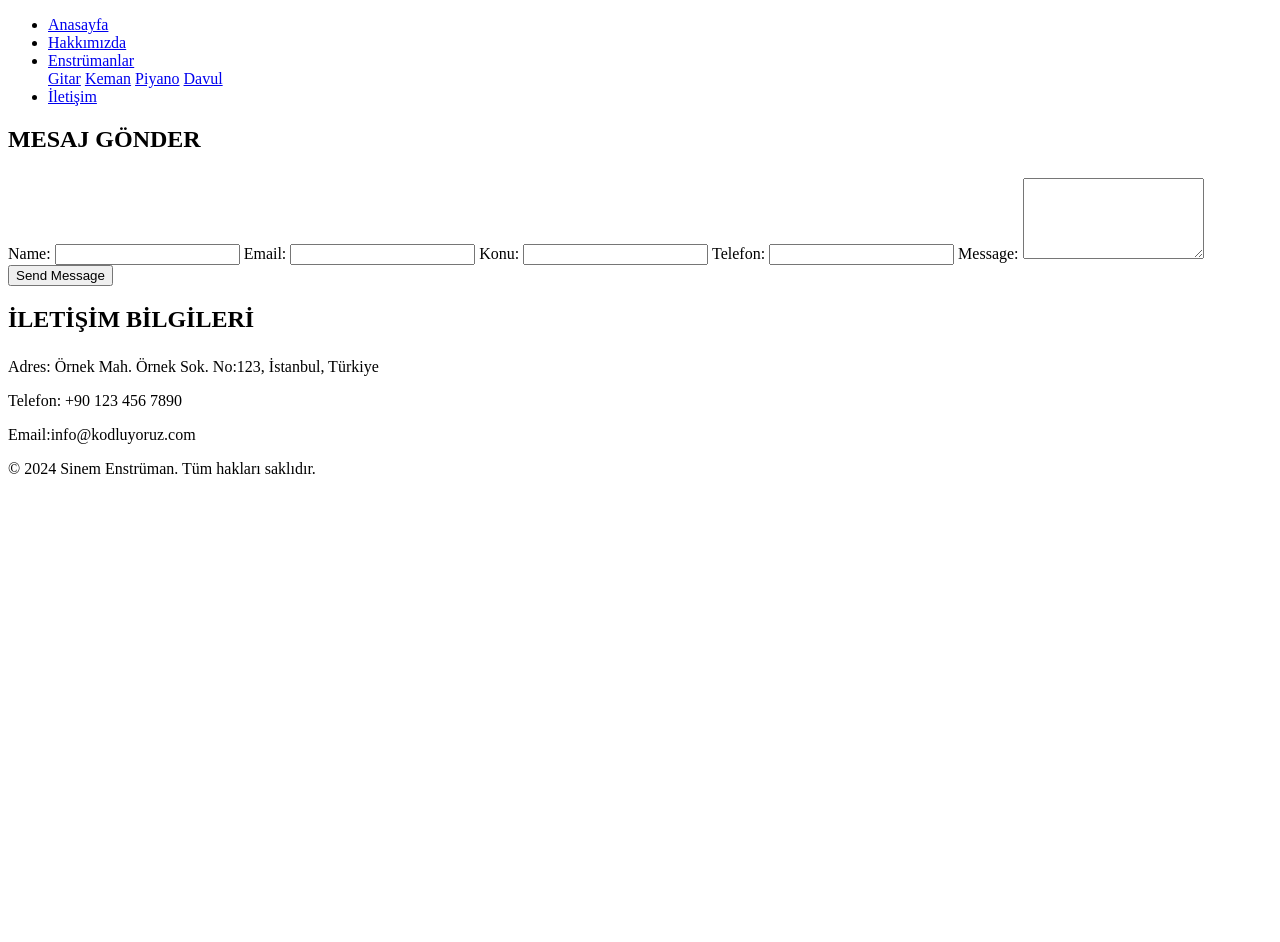
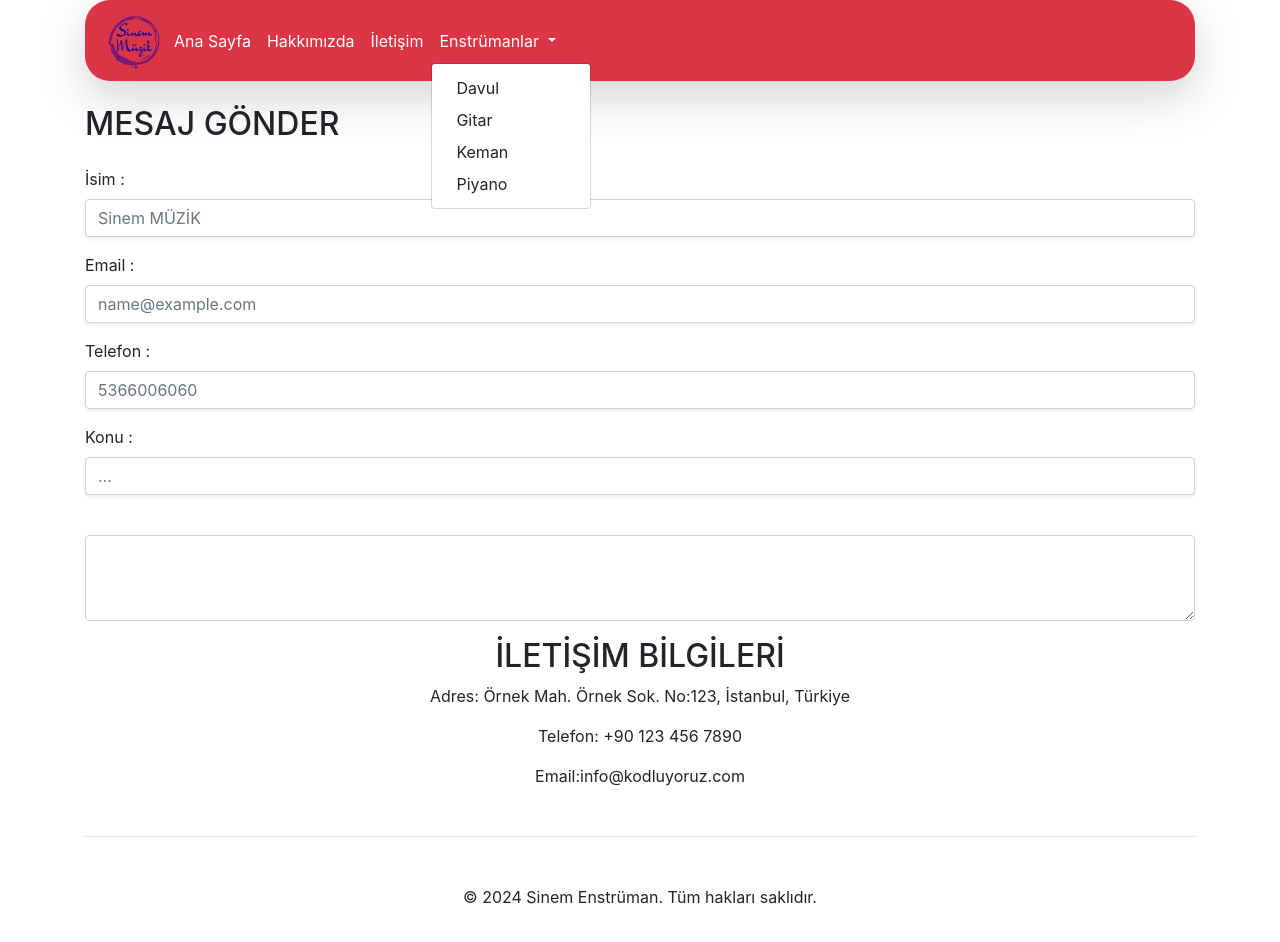
Before and after one commit to kocahalil/kodluyoruz-bootstrap-odev1, a plain HTML site: page contact.html in a window 1280 px wide. Both pictures are taken after a click on the button "Enstrümanlar". Before the commit the page ends 800 px from the top, so only its background shows below. Drawn offline with nearby package versions, Linux system fonts and the light colour scheme; a web font is replaced by a local one.

Commit message:
index, about ve contact sayfaları tamamlandı.

```diff
--- a/contact.html
+++ b/contact.html
@@ -4,52 +4,69 @@
     <meta charset="UTF-8" />
     <meta name="viewport" content="width=device-width, initial-scale=1.0" />
     <title>Contact</title>
+            <link rel="stylesheet" href="https://cdn.jsdelivr.net/npm/bootstrap@4.5.3/dist/css/bootstrap.min.css" integrity="sha384-TX8t27EcRE3e/ihU7zmQxVncDAy5uIKz4rEkgIXeMed4M0jlfIDPvg6uqKI2xXr2" crossorigin="anonymous">
+    <link rel="preconnect" href="https://fonts.googleapis.com">
+<link rel="preconnect" href="https://fonts.gstatic.com" crossorigin>
+<link href="https://fonts.googleapis.com/css2?family=SUSE+Mono:ital,wght@0,100..800;1,100..800&display=swap" rel="stylesheet">
     <link rel="stylesheet" href="style.css" />
   </head>
   <body>
     <div class="container">
       <!-- NAVBAR START -->
-      <nav>
-        <ul class="navbar">
-          <li><a href="index.html">Anasayfa</a></li>
-          <li><a href="about.html">Hakkımızda</a></li>
-          <li class="dropdown">
-            <a href="javascript:void(0)" class="dropbtn">Enstrümanlar</a>
-            <div class="dropdown-content">
-              <a href="enstrumanlar/gitar.html">Gitar</a>
-              <a href="enstrumanlar/keman.html">Keman</a>
-              <a href="enstrumanlar/piano.html">Piyano</a>
-              <a href="enstrumanlar/davul.html">Davul</a>
-            </div>
-          </li>
-          <li><a href="contact.html">İletişim</a></li>
-        </ul>
-      </nav>
+<nav class="navbar navbar-expand-lg navbar-dark bg-danger shadow-lg">
+  <img src="/image/logo.jpg" class="w-auto" alt="sinem müzik logo">
+  <button class="navbar-toggler" type="button" data-toggle="collapse" data-target="#navbarNavDropdown" aria-controls="navbarNavDropdown" aria-expanded="false" aria-label="Toggle navigation">
+    <span class="navbar-toggler-icon"></span>
+  </button>
+  <div class="collapse navbar-collapse" id="navbarNavDropdown">
+    <ul class="navbar-nav">
+      <li class="nav-item active">
+        <a class="nav-link" href="/index.html">Ana Sayfa <span class="sr-only">(current)</span></a>
+      </li>
+      <li class="nav-item active">
+        <a class="nav-link" href="/about.html">Hakkımızda</a>
+      </li>
+      <li class="nav-item active">
+        <a class="nav-link" href="/contact.html">İletişim</a>
+      </li>
+      <li class="nav-item active dropdown">
+        <a class="nav-link dropdown-toggle" href="#" id="navbarDropdownMenuLink" role="button" data-toggle="dropdown" aria-haspopup="true" aria-expanded="false">
+          Enstrümanlar
+        </a>
+        <div class="dropdown-menu text-dark" aria-labelledby="navbarDropdownMenuLink">
+          <a class="dropdown-item" href="/enstrumanlar/davul.html">Davul</a>
+          <a class="dropdown-item" href="/enstrumanlar/gitar.html">Gitar</a>
+          <a class="dropdown-item" href="/enstrumanlar/keman.html">Keman</a>
+          <a class="dropdown-item" href="/enstrumanlar/piano.html">Piyano</a>
+        </div>
+      </li>
+    </ul>
+  </div>
+</nav>
       <!-- NAVBAR END -->
-      <main class="contact-main">
+      <main class="contact-main mt-4">
         <section class="contact-section">
           <h2>MESAJ GÖNDER</h2>
           <h6></h6>
-          <form action="#" method="post" class="contact-form">
-            <label for="name">Name:</label>
-            <input type="text" id="name" name="name" required />
+<form>
+  <div class="form-group">
+    <label class="mt-3" for="exampleFormControlInput1">İsim :</label>
+    <input type="name" class="form-control shadow-sm" id="exampleFormControlInput1" placeholder="Sinem MÜZİK">
+    <label class="mt-3" for="exampleFormControlInput1">Email :</label>
+    <input type="email" class="form-control shadow-sm" id="exampleFormControlInput1" placeholder="name@example.com">
+    <label class="mt-3" for="exampleFormControlInput1">Telefon :</label>
+    <input type="telefon" class="form-control shadow-sm" id="exampleFormControlInput1" placeholder="5366006060">
+    <label class="mt-3" for="exampleFormControlInput1">Konu :</label>
+    <input type="konu" class="form-control shadow-sm" id="exampleFormControlInput1" placeholder="...">
+  </div>
 
-            <label for="email">Email:</label>
-            <input type="email" id="email" name="email" required />
-
-            <label for="konu">Konu:</label>
-            <input type="text" id="konu" name="konu" required />
-
-            <label for="number">Telefon:</label>
-            <input type="tel" id="tel" name="tel" />
-
-            <label for="message">Message:</label>
-            <textarea id="message" name="message" rows="5" required></textarea>
-
-            <button type="submit">Send Message</button>
-          </form>
+  <div class="form-group">
+    <label for="exampleFormControlTextarea1"></label>
+    <textarea class="form-control" id="exampleFormControlTextarea1" rows="3"></textarea>
+  </div>
+</form>
         </section>
-        <section class="contact-info">
+        <section class="contact-info text-center">
           <h2>İLETİŞİM BİLGİLERİ</h2>
           <h6></h6>
           <p>Adres: Örnek Mah. Örnek Sok. No:123, İstanbul, Türkiye</p>
@@ -59,8 +76,13 @@
       </main>
 
       <footer>
+      <footer class="text-center pt-4 my-md-5 pt-md-5 border-top">
         <p>&copy; 2024 Sinem Enstrüman. Tüm hakları saklıdır.</p>
       </footer>
     </div>
+
+            <script src="https://cdn.jsdelivr.net/npm/jquery@3.5.1/dist/jquery.slim.min.js" integrity="sha384-DfXdz2htPH0lsSSs5nCTpuj/zy4C+OGpamoFVy38MVBnE+IbbVYUew+OrCXaRkfj" crossorigin="anonymous"></script>
+<script src="https://cdn.jsdelivr.net/npm/popper.js@1.16.1/dist/umd/popper.min.js" integrity="sha384-9/reFTGAW83EW2RDu2S0VKaIzap3H66lZH81PoYlFhbGU+6BZp6G7niu735Sk7lN" crossorigin="anonymous"></script>
+<script src="https://cdn.jsdelivr.net/npm/bootstrap@4.6.2/dist/js/bootstrap.min.js" integrity="sha384-+sLIOodYLS7CIrQpBjl+C7nPvqq+FbNUBDunl/OZv93DB7Ln/533i8e/mZXLi/P+" crossorigin="anonymous"></script>
   </body>
 </html>
--- a/style.css
+++ b/style.css
@@ -5,3 +5,22 @@
   font-style: normal;
   color: rgb(82, 8, 8);
 }
+
+.suse-mono-uniquifier {
+  font-family: "SUSE Mono", sans-serif;
+  font-optical-sizing: auto;
+  font-weight: bolder;
+  font-style: normal;
+  color: brown;
+}
+
+.navbar {
+  border-radius: 25px;
+}
+.navbar img {
+  width: 65px !important;
+}
+
+.nav-link:hover {
+  text-decoration: underline;
+}
```
Also changed, not shown: about.html (+50 -27 lines), index.html (+24 -24 lines), image/logo.jpg (added), 1 other file.
